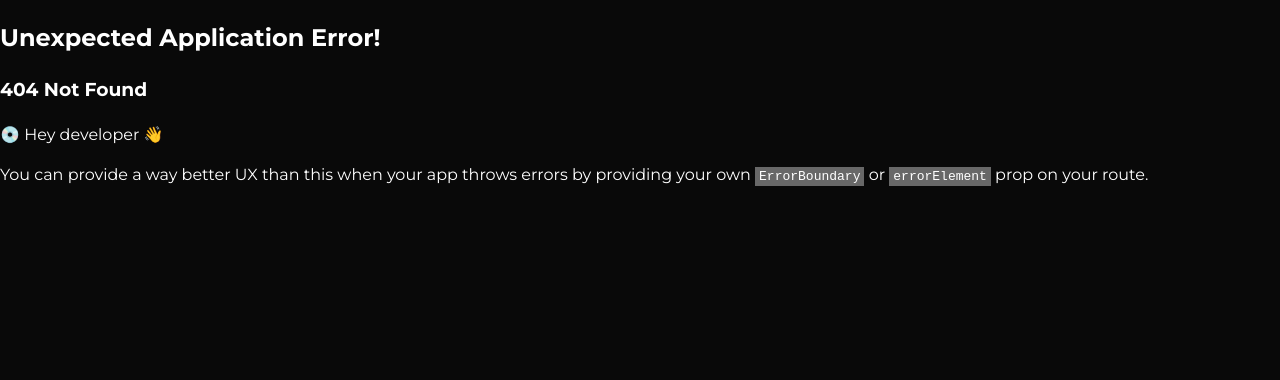
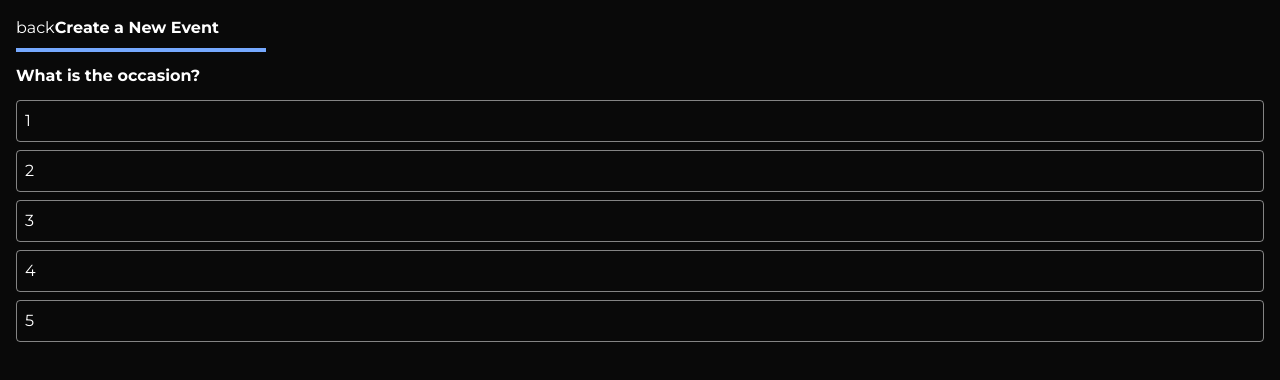
Before and after one commit to danialnoaein/sgt, a React (Vite) app: page /new/1 in a window 1280 px wide. Before the commit this address had no page. Shown: the top 380 px of the page. Built offline with nearby package versions, Linux system fonts and the light colour scheme.

Commit message:
feat: update radio button UI

```diff
--- a/src/components/RadioButton/RadioButton.module.css
+++ b/src/components/RadioButton/RadioButton.module.css
@@ -1,18 +1,17 @@
-.container {
+.container input {
+  opacity: 0;
+  display: none;
+}
+.radiobtn {
   display: block;
   position: relative;
   padding: 0.5rem;
-  /* padding-left: 2rem; */
-  margin-bottom: 0.5rem;
+  margin: 0.5rem 0;
   cursor: pointer;
   border: 1px solid rgba(255, 255, 255, 0.5);
   border-radius: 0.25rem;
 }
-
-.container input {
-  opacity: 0;
+.container input:checked ~ .radiobtn {
+  border-color: var(--primary-color);
+  color: var(--primary-color);
 }
-
-.container input:checked {
-  background-color: var(--primary-color);
-}
--- a/src/components/RadioButton/index.tsx
+++ b/src/components/RadioButton/index.tsx
@@ -2,16 +2,14 @@ import styles from "./RadioButton.module.css";
 
 interface IRadioButton {
   name: string;
+  value: string;
+  onChoose: (value: string) => void;
 }
-const RadioButton: React.FC<IRadioButton> = ({ name }) => {
+const RadioButton: React.FC<IRadioButton> = ({ name, value, onChoose }) => {
   return (
     <label className={`${styles.container}`}>
-      One
-      <input
-        type='radio'
-        name={name}
-      />
-      {/* <span className={`${styles.radiobtn}`}></span> */}
+      <input onChange={() => onChoose(value)} type="radio" name={name} />
+      <span className={`${styles.radiobtn}`}>{value}</span>
     </label>
   );
 };
--- a/src/pages/newEvent/index.tsx
+++ b/src/pages/newEvent/index.tsx
@@ -1,6 +1,6 @@
+import { Outlet } from "react-router-dom";
 import PageContainer from "../../components/PageContainer";
 import ProgressBar from "../../components/ProgressBar";
-import Occasion from "./steps/Occasion";
 
 const NewEvent = () => {
   return (
@@ -12,7 +12,7 @@ const NewEvent = () => {
       <ProgressBar progress={20} />
 
       <div>
-        <Occasion />
+        <Outlet />
       </div>
     </PageContainer>
   );
--- a/src/pages/newEvent/steps/Occasion.tsx
+++ b/src/pages/newEvent/steps/Occasion.tsx
@@ -1,13 +1,21 @@
 import RadioButton from "../../../components/RadioButton";
 
 const Occasion = () => {
+  const onRadioChoose = (value: string) => {
+    console.log(value);
+  };
+
   return (
     <>
-      <div>What is the occasion?</div>
+      <div style={{ fontWeight: "bold", margin: "0.75rem 0" }}>
+        What is the occasion?
+      </div>
       <div>
-        <RadioButton name={"occasion"} />
-        <RadioButton name={"occasion"} />
-        <RadioButton name={"occasion"} />
+        <RadioButton name={"occasion"} onChoose={onRadioChoose} value={"1"} />
+        <RadioButton name={"occasion"} onChoose={onRadioChoose} value={"2"} />
+        <RadioButton name={"occasion"} onChoose={onRadioChoose} value={"3"} />
+        <RadioButton name={"occasion"} onChoose={onRadioChoose} value={"4"} />
+        <RadioButton name={"occasion"} onChoose={onRadioChoose} value={"5"} />
       </div>
     </>
   );
```
Also changed, not shown: src/routes/router.tsx (+7 -0 lines).
